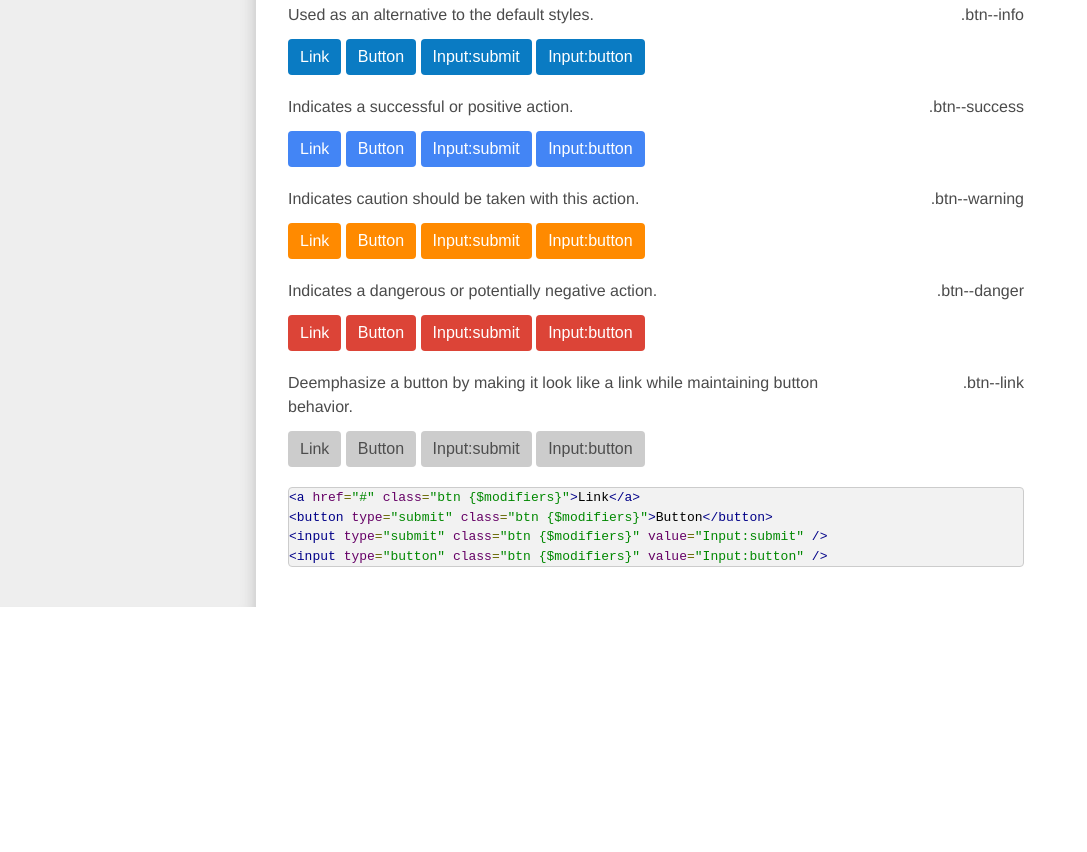
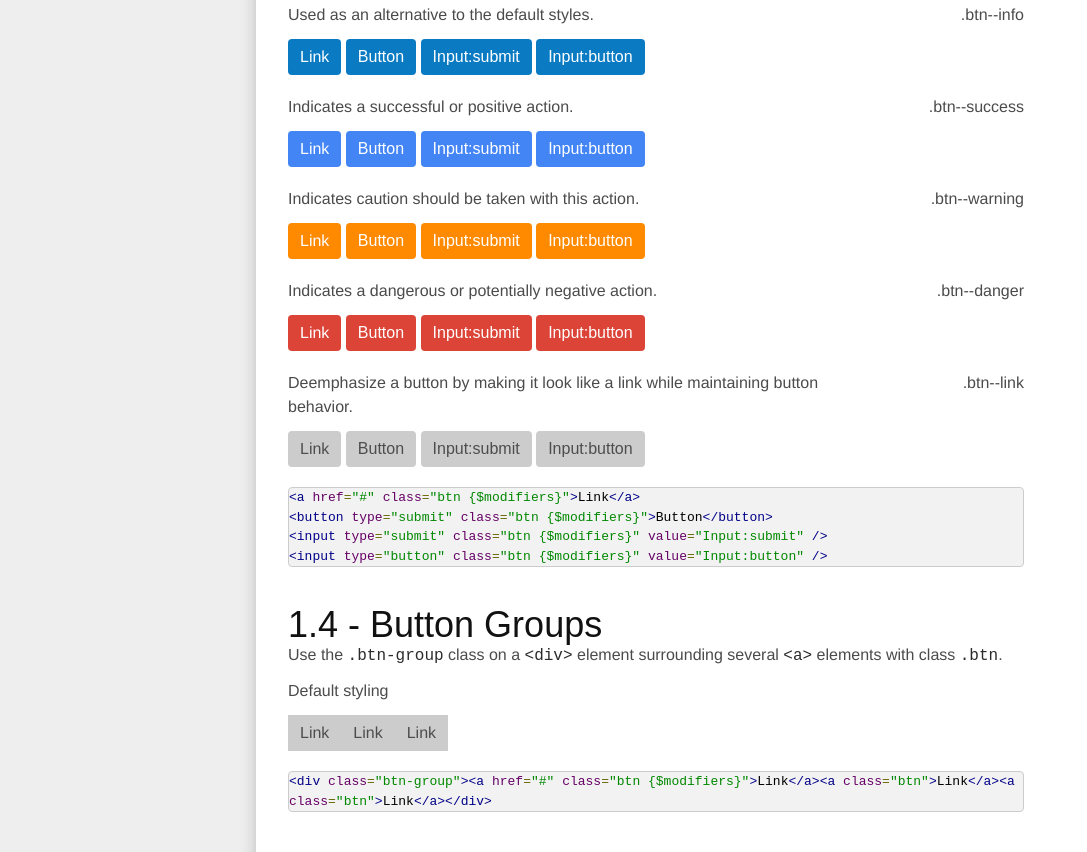
Before and after one commit to jasonkennedy/jasonkennedy.github.io, a plain HTML site: page styleguide/section-1.html in a window 1280 px wide. Shown: the part 1535-2387 px from the top of the page, without its empty margins (0-1087 px from the left). Before the commit the page ends 2142 px from the top, so only its background shows below. Drawn offline with nearby package versions, Linux system fonts and the light colour scheme; a web font is replaced by a local one.

Commit message:
Adds btn-group section

```diff
--- a/content/sass/_buttons.scss
+++ b/content/sass/_buttons.scss
@@ -198,25 +198,15 @@
 
 
 
+// Button Groups
+//
+// Use the `.btn-group` class on a `<div>` element surrounding several `<a>` elements with class `.btn`.
+//
+// Markup:
+// <div class="btn-group"><a href="#" class="btn {$modifiers}">Link</a><a class="btn">Link</a><a class="btn">Link</a></div>
+//
+// Styleguide 1.4
 
-
-
-
-.btn--secondary {
-	background-color:$light-grey-2;
-
-	&:hover {
-		background-color:darken($light-grey-2,10%);
-		}
-
-	&:active {
-
-		}
-
-	&:disabled {
-
-		}
-	}
 
 
 .btn-group {
--- a/styleguide/section-1.html
+++ b/styleguide/section-1.html
@@ -280,6 +280,31 @@ Add <code>.btn--large</code>, <code>.btn--small</code>, or <code>.btn--mini</cod
 
 
 
+           <section class="kss-depth-2">
+            <h1 class="kss-title"><span class="kss-ref">1.4</span> - Button Groups</h1>
+
+
+                <div class="kss-box"><p>Use the <code>.btn-group</code> class on a <code>&lt;div&gt;</code> element surrounding several <code>&lt;a&gt;</code> elements with class <code>.btn</code>.</p>
+</div>
+                <table class="kss-mod-list">
+                  <tr class="kss-mod-desc-group">
+                    <td class="kss-mod-desc"><p>Default styling</p></td>
+                    <td class="kss-mod-name"></td>
+                  </tr>
+                  <tr class="kss-mod-example">
+                    <td colspan="2"><div class="btn-group"><a href="#" class="btn {$modifiers}">Link</a><a class="btn">Link</a><a class="btn">Link</a></div></td>
+                  </tr>
+
+                </table>
+                <div class="kss-markup">
+                  <pre class="prettyprint lang-html">&lt;div class=&quot;btn-group&quot;&gt;&lt;a href=&quot;#&quot; class=&quot;btn {$modifiers}&quot;&gt;Link&lt;/a&gt;&lt;a class=&quot;btn&quot;&gt;Link&lt;/a&gt;&lt;a class=&quot;btn&quot;&gt;Link&lt;/a&gt;&lt;/div&gt;</pre>
+                </div>
+
+
+            </section>
+
+
+
     </article>
   </div>
   <footer>
```
Also changed, not shown: styleguide/public/style.css.
